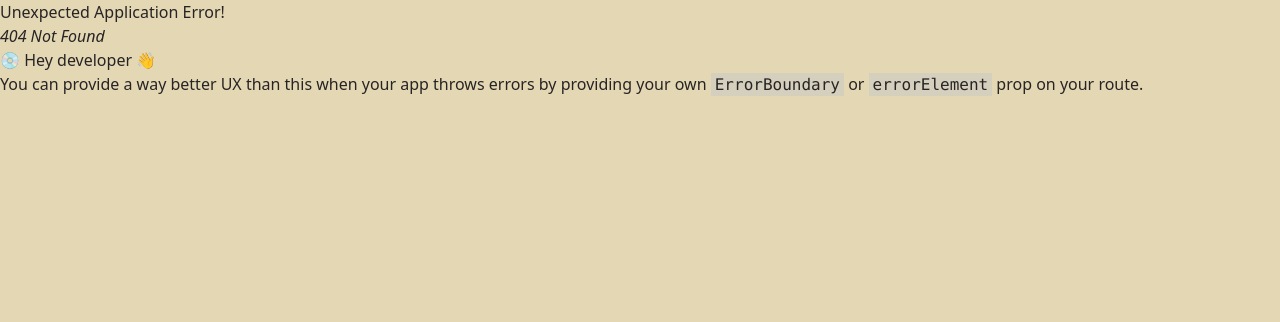
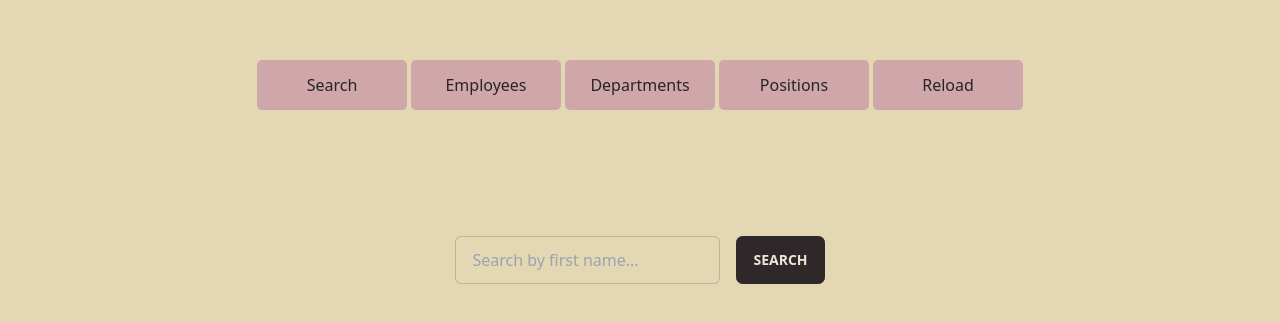
Before and after one commit to MacxoleLouzar/Skills, a React (Vite) app in the folder Client/: page /dash/dash/search in a window 1280 px wide. Before the commit this address had no page. Shown: the top 322 px of the page. Built offline with nearby package versions, Linux system fonts and the light colour scheme; no server answers.

Commit message:
Created search employee

```diff
--- /dev/null
+++ b/Client/Components/searchEmployee.jsx
@@ -0,0 +1,50 @@
+import React, { useContext, useEffect, useState } from "react";
+import AppContext from "../Context/AppContext";
+
+const searchEmployee = () => {
+  const { findEmployee, addEmployee } = useContext(AppContext);
+  const [employeeName, setEmployeeName] = useState("");
+  const [selectedEmployee, setSelectedEmployee] = useState(null);
+
+  useEffect(() => {
+    fetch("http://localhost:1001/api/emp")
+      .then((response) => response.json())
+      .then((data) => {
+        addEmployee(data);
+        console.log(data);
+      })
+      .catch((error) => console.error("Error fetching employees:", error));
+  }, []);
+
+  const handleSearch = () => {
+    const name = findEmployee.find((empname) => {
+      return (
+        empname.emp_name === employeeName || empname.emp_email === employeeName
+      );
+    });
+    setSelectedEmployee(name);
+  };
+
+  return (
+    <div>
+      <div className="flex justify-center mt-24  gap-4">
+        <div>
+          <input
+            className="input input-bordered w-full max-w-xs"
+            type="text"
+            placeholder="Search by first name..."
+            value={employeeName}
+            onChange={(e) => setEmployeeName(e.target.value)}
+          />
+        </div>
+
+        <button className="btn btn-neutral" onClick={handleSearch}>
+          Search
+        </button>
+      </div>
+      {selectedEmployee && console.log("working.........!!!")}
+    </div>
+  );
+};
+
+export default searchEmployee;
--- a/Client/Context/AppState.jsx
+++ b/Client/Context/AppState.jsx
@@ -17,6 +17,10 @@ const AppState = ({ children }) => {
     setEmployee(data);
   };
 
+    const findEmployee = (emp) => {
+      let employee = employees.filter((x) => x._id === emp.id);
+      setEmployee(employee);
+    };
   const removeEmployee = (emp) => {
     let employee = employees.filter((x) => x._id !== emp.id);
     setEmployee(employee);
@@ -65,6 +69,7 @@ const AppState = ({ children }) => {
         removePosition,
         deptId,
         setDeptId,
+        findEmployee,
       }}
     >
       {children}
--- a/Client/Pages/Dashboard.jsx
+++ b/Client/Pages/Dashboard.jsx
@@ -9,6 +9,7 @@ const Dashboard = () => {
       <div className="container">
         <div className="dash">
           <div className="dashNav">
+            <Link to="dash/search">Search</Link>
             <Link to="dash/employees">Employees</Link>
             <Link to="dash/departments">Departments</Link>
             <Link to="dash/positions">Positions</Link>
--- a/Client/src/App.css
+++ b/Client/src/App.css
@@ -24,3 +24,45 @@
   align-items: center;
   justify-content: center;
 }
+.search {
+  width: 100%;
+  position: relative;
+  display: flex;
+  justify-content: center;
+}
+
+.searchTerm {
+  width: 100%;
+  border: 3px solid rgb(196, 150, 157);
+  border-right: none;
+  padding: 2px;
+  height: 38px;
+  border-radius: 5px 0 0 5px;
+  outline: none;
+  color: #9dbfaf;
+}
+
+.searchTerm:focus {
+  color: rgb(38, 38, 46);
+}
+
+.searchButton {
+  width: 40px;
+  height: 36px;
+  border: 1px solid rgb(34, 34, 43);
+  background: rgb(77, 77, 94);
+  text-align: center;
+  color: #fff;
+  border-radius: 0 5px 5px 0;
+  cursor: pointer;
+  font-size: 20px;
+}
+
+/*Resize the wrap to see the search bar change!*/
+.wrap {
+  width: 30%;
+  position: absolute;
+  top: 50%;
+  left: 50%;
+  transform: translate(-50%, -50%);
+}
--- a/Client/src/main.jsx
+++ b/Client/src/main.jsx
@@ -3,6 +3,7 @@ import ReactDOM from "react-dom/client";
 import { createBrowserRouter, RouterProvider } from "react-router-dom";
 import { ToastContainer } from "react-toastify";
 import "react-toastify/dist/ReactToastify.css";
+import SearchEmployee from "../Components/searchEmployee";
 import AppState from "../Context/AppState";
 import Dashboard from "../Pages/Dashboard";
 import DepartmentList from "../Pages/DepartmentList";
@@ -53,6 +54,10 @@ const router = createBrowserRouter([
         path: "dash/positions",
         element: <PositionsList />,
       },
+      {
+        path: "dash/search",
+        element: <SearchEmployee />,
+      },
     ],
   },
 ]);
```
